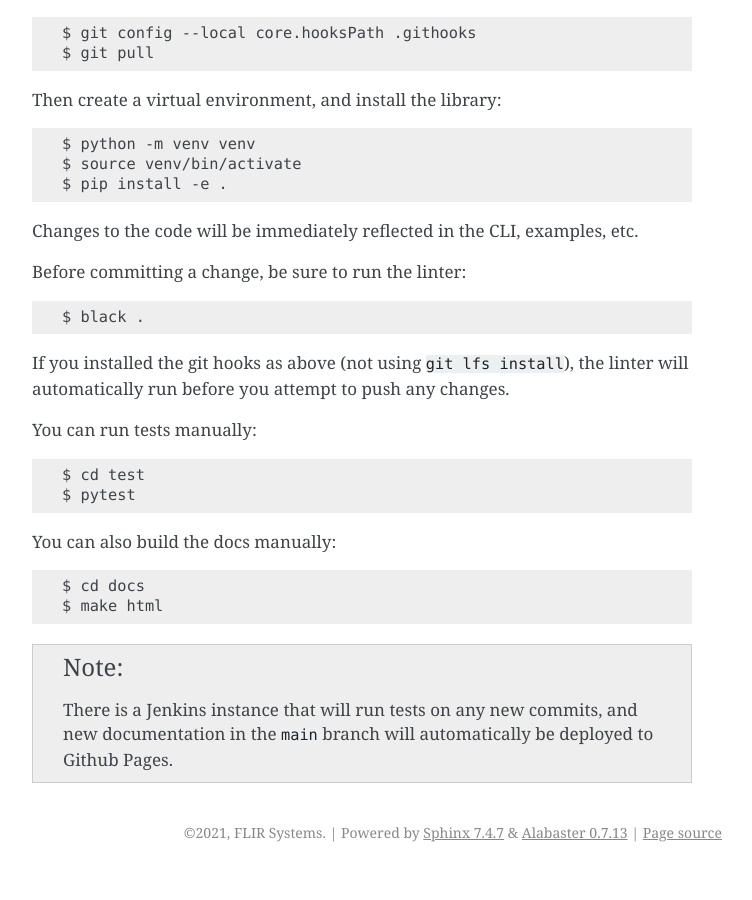
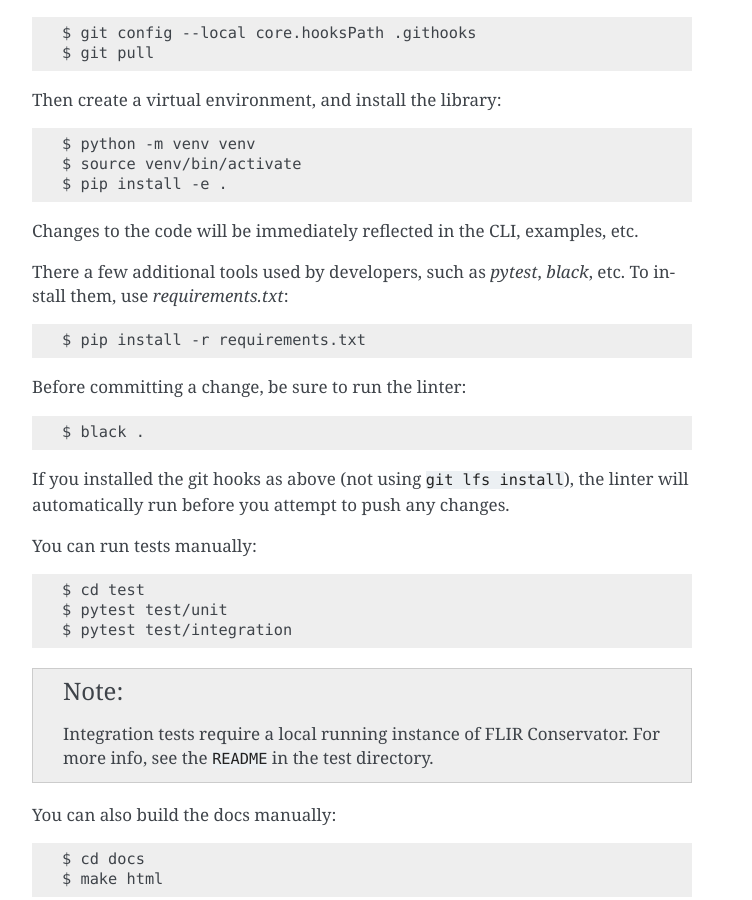
Before and after one commit to FLIR/conservator-cli, a Sphinx documentation site: the page built from docs/usage/installation.rst, in a window 1280 px wide and 900 px high, scrolled down 1364 px. Shown: the whole window, without its empty margins (388-1140 px from the left). Built offline with Sphinx 7.4.7, drawn with Linux system fonts in a browser that asks for light colours; before the commit the page ends 2236 px from its top, so only the background shows below that.

Commit message:
Separate dev dependencies into setup.py and requirements.txt (#223)

```diff
--- a/docs/usage/installation.rst
+++ b/docs/usage/installation.rst
@@ -68,6 +68,11 @@ Then create a virtual environment, and install the library::
 Changes to the code will be immediately reflected in the CLI,
 examples, etc.
 
+There a few additional tools used by developers, such as `pytest`, `black`,
+etc. To install them, use `requirements.txt`::
+
+    $ pip install -r requirements.txt
+
 Before committing a change, be sure to run the linter::
 
     $ black .
@@ -78,7 +83,12 @@ linter will automatically run before you attempt to push any changes.
 You can run tests manually::
 
     $ cd test
-    $ pytest
+    $ pytest test/unit
+    $ pytest test/integration
+
+.. note::
+    Integration tests require a local running instance of FLIR Conservator.
+    For more info, see the ``README`` in the test directory.
 
 You can also build the docs manually::
 
--- a/requirements.txt
+++ b/requirements.txt
@@ -1,4 +1,4 @@
-# NOTE: add new requirements to setup.py 'install_requires' as well
+# NOTE: If a package is required for conservator-cli to run, also include it in setup.py
 wheel
 sphinx
 sgqlc
```
Also changed, not shown: setup.py (+5 -6 lines), 2 other files.
